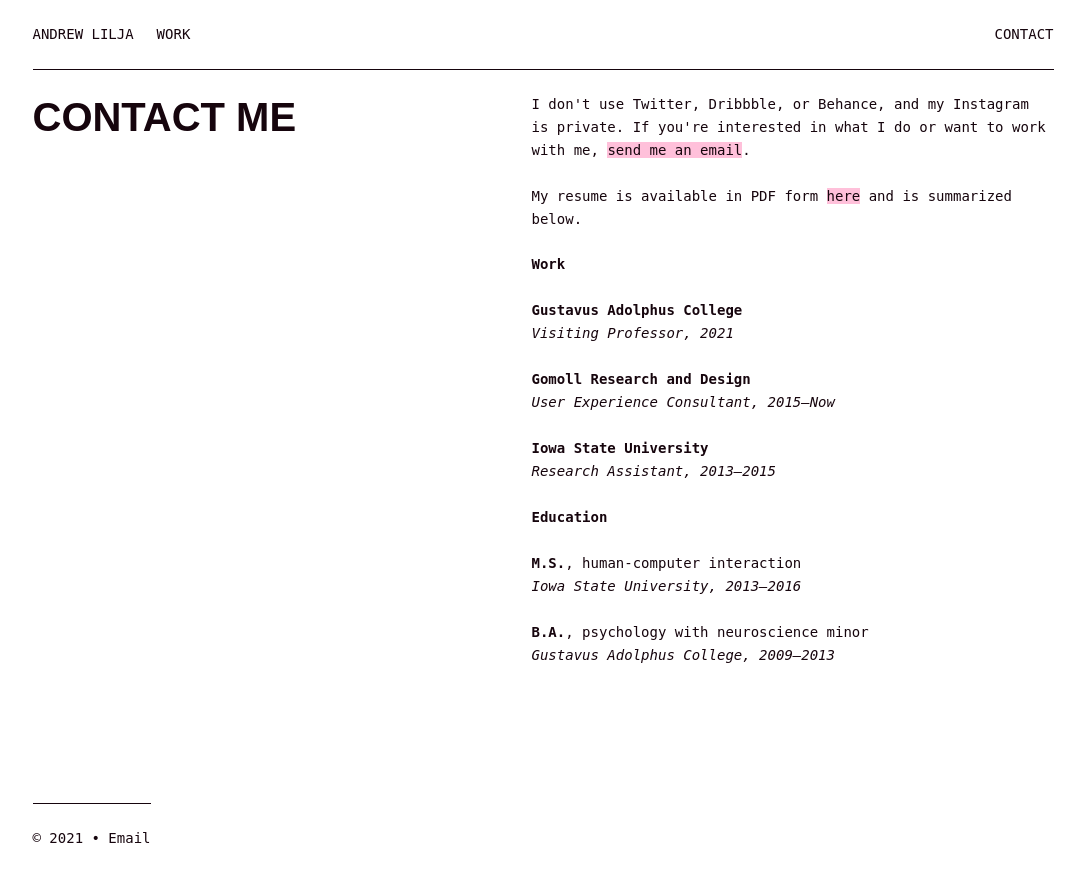
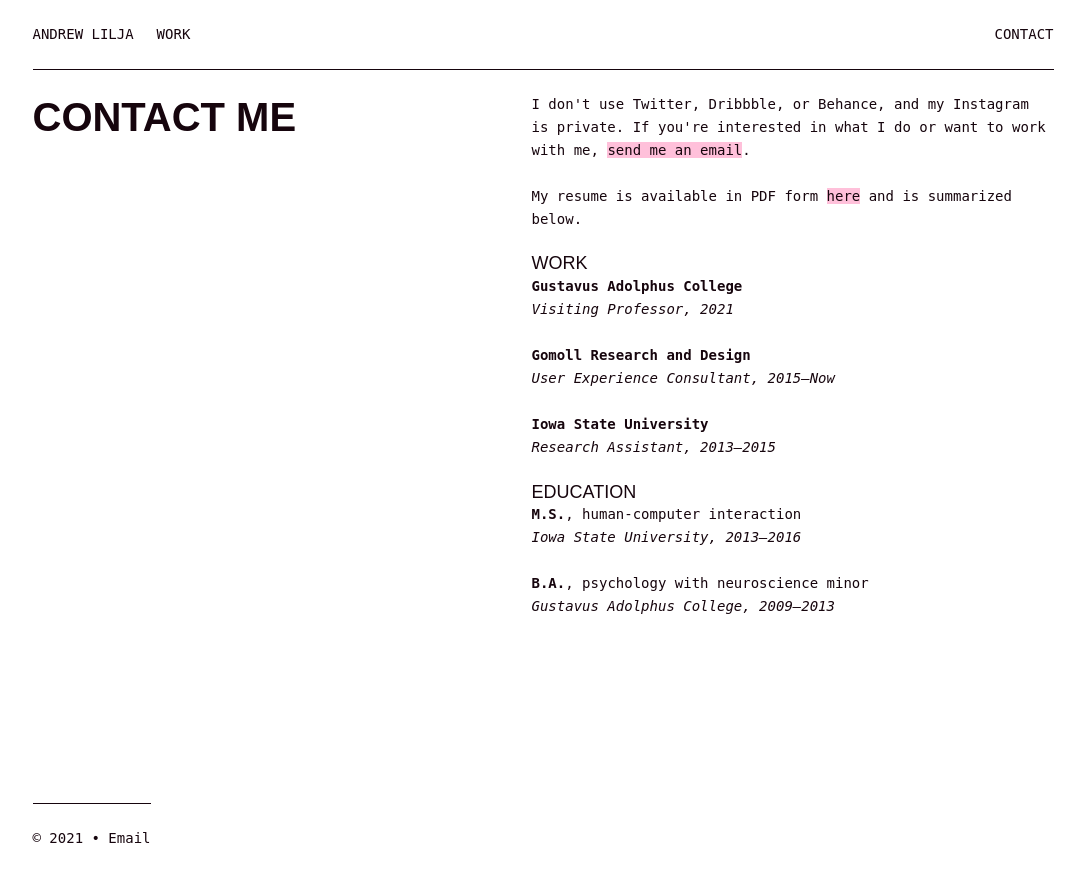
Before and after one commit to alilja/alilja.github.io, a Jekyll site: the page built from contact.markdown, in a window 1280 px wide. Shown: the top 882 px of the page, without its empty margins (97-1182 px from the left). Built offline with Jekyll 4.4.1, drawn with Linux system fonts in a browser that asks for light colours; some web fonts are replaced.

Commit message:
extended contact section

```diff
--- a/_layouts/contact.html
+++ b/_layouts/contact.html
@@ -13,13 +13,17 @@
         </script><noscript>andrew dot lilja at google mail</noscript>. </p>
 
         <p>My resume is available in PDF form <a href="/assets/alilja-resume.pdf">here</a> and is summarized below.</p>
-        <p><b>Work</b></p>
-        <p><b>Gustavus Adolphus College</b><br><i>Visiting Professor, 2021</i></p>
-        <p><b>Gomoll Research and Design</b><br><i>User Experience Consultant, 2015—Now</i></p>
-        <p><b>Iowa State University</b><br><i>Research Assistant, 2013–2015</i></p>
-        <p><b>Education</b></p>
-        <p><b>M.S.</b>, human-computer interaction<br><i>Iowa State University, 2013–2016</i></p>
-        <p><b>B.A.</b>, psychology with neuroscience minor<br><i>Gustavus Adolphus College, 2009–2013</i></p>
+        <p>
+            <h2>Work</h2>
+            <b>Gustavus Adolphus College</b><br><i>Visiting Professor, 2021</i><br><br>
+            <b>Gomoll Research and Design</b><br><i>User Experience Consultant, 2015—Now</i><br><br>
+            <b>Iowa State University</b><br><i>Research Assistant, 2013–2015</i>
+        </p>
+        <p><h2>Education</h2>
+            <b>M.S.</b>, human-computer interaction<br><i>Iowa State University, 2013–2016</i><br><br>
+            <b>B.A.</b>, psychology with neuroscience minor<br><i>Gustavus Adolphus College, 2009–2013</i>
+        </p>
+    </content>
 
 
 </article>
```
Also changed, not shown: 3 other files.
